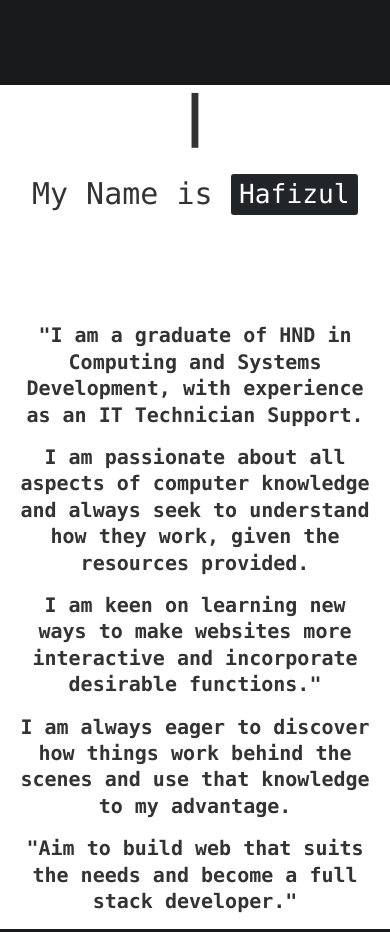
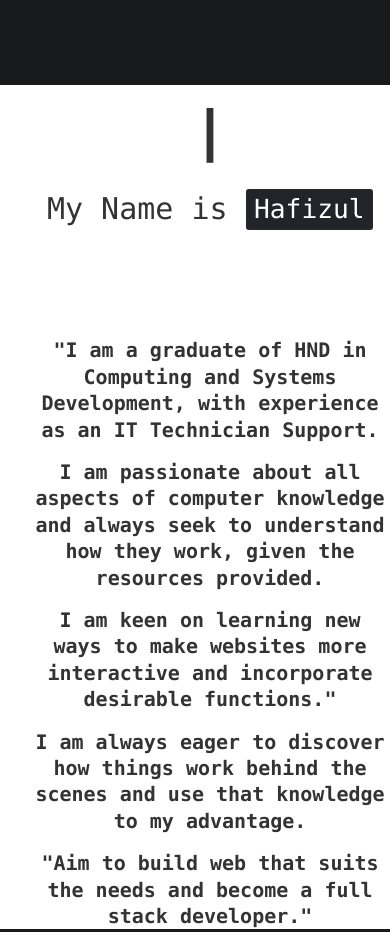
Before and after one commit to MuhammadHafizul/portfoliov2, a plain HTML site: page index.html in a window 390 px wide. Shown: the part 759-1691 px from the top of the page. Drawn offline with nearby package versions, Linux system fonts and the light colour scheme.

Commit message:
Update style.css

```diff
--- a/style.css
+++ b/style.css
@@ -595,7 +595,7 @@ textarea {
 /* Media query for screens smaller than 600px */
 @media (max-width: 600px) {
   #s2 {
-    padding: 20px;
+    padding: 30px 0px 0px 30px;
     font-size: 18px;
   }
 }
```
